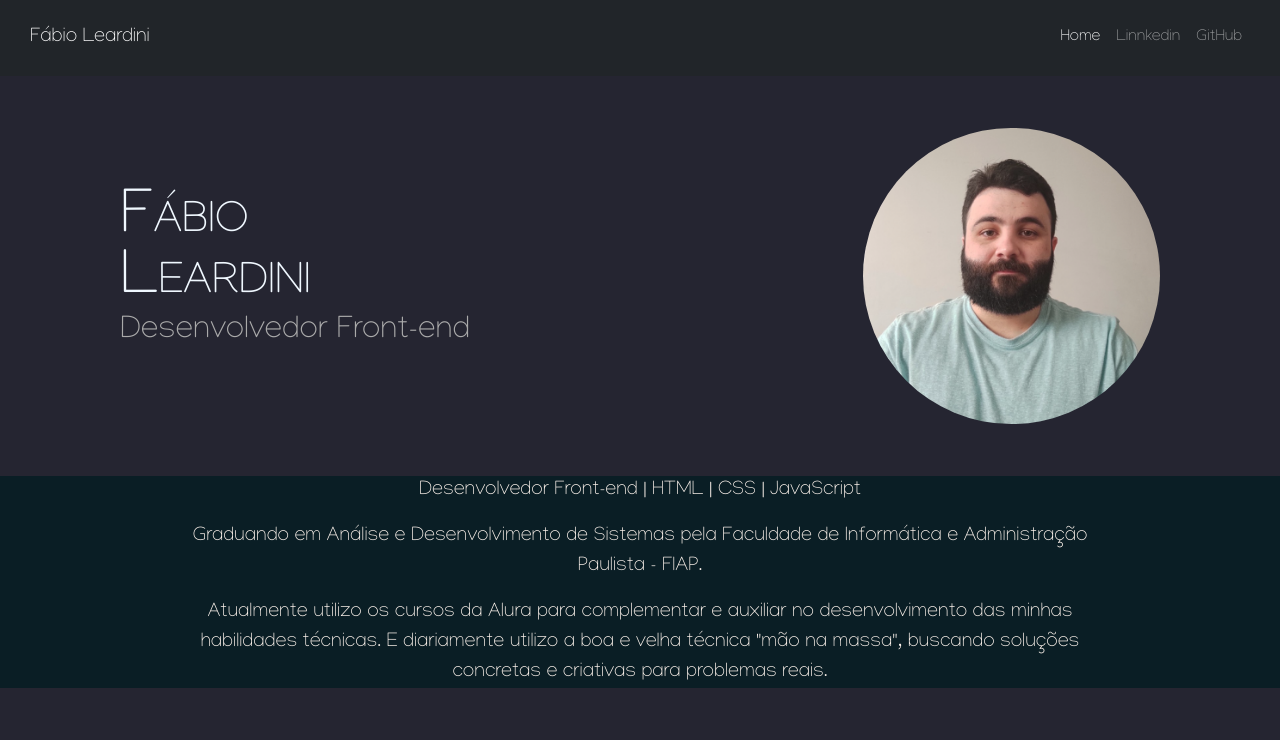
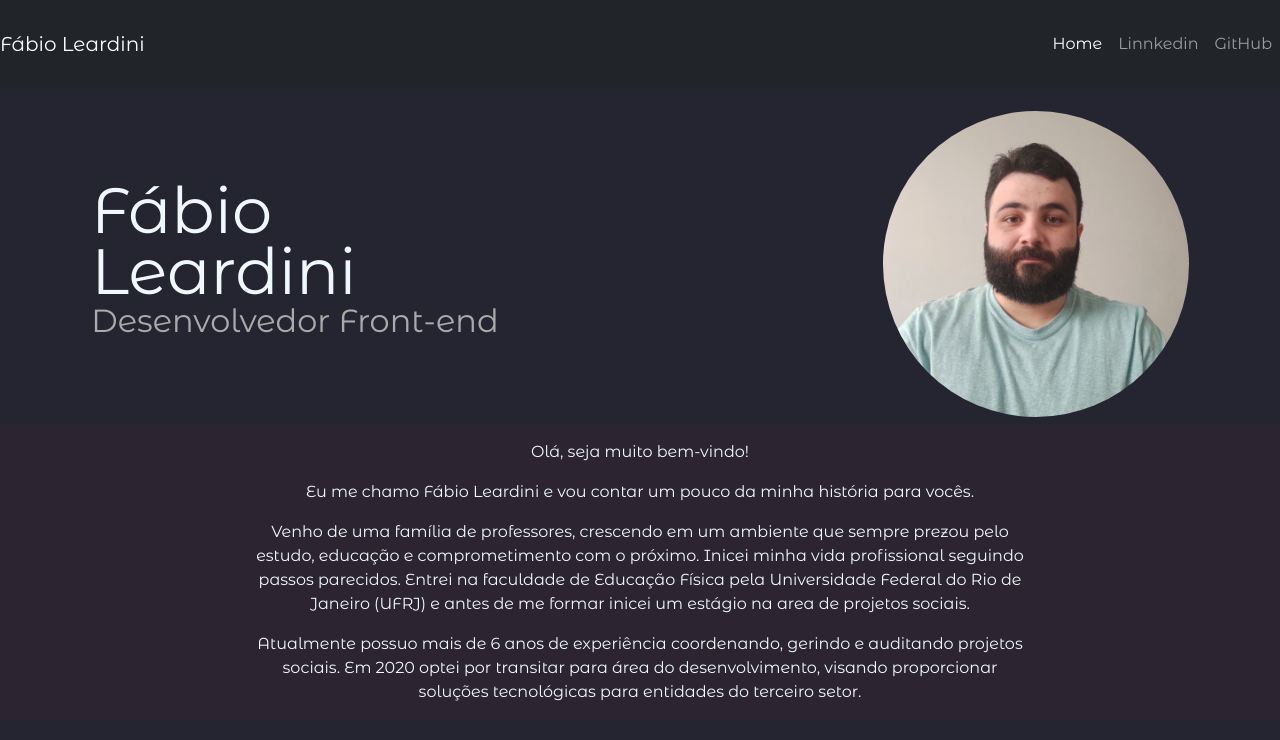
Before and after one commit to leardinifabio/Personal-Page, a plain HTML site: page index.html in a window 1280 px wide. Drawn offline with nearby package versions, Linux system fonts and the light colour scheme.

Commit message:
:construction: add sobre

```diff
--- a/css/styles.css
+++ b/css/styles.css
@@ -1,10 +1,14 @@
+* {
+    box-sizing: border-box;
+}
+
 body {
     background-color: #252531;
-    font-family: 'Manjari', sans-serif;
+    font-family: 'Montserrat Alternates', sans-serif;
 }
 
 .container-fluid {
-    padding: 10px 30px 10px 30px;
+    padding: 1rem 0;
     justify-content: center;
     align-items: center;
 }
@@ -30,6 +34,7 @@ navbar-toggler-icon {
     flex-direction: row;
     justify-content: center;
     align-items: center;
+    margin: 0 2rem;
     height: 40vh;
 }
 
@@ -58,7 +63,6 @@ h1 {
     line-height: 3.8rem;
     font-size: 4rem;
     display: inline;
-    font-variant: small-caps;
     text-align: justify;
     text-justify: auto;
 }
@@ -69,8 +73,9 @@ h2 {
 
 #containerhead {
     display: flex;
+    flex-direction: column;
     min-height: 400px;
-    width: 90%;
+    width: 100%;
     height: 90%;
 }
 
@@ -82,17 +87,17 @@ h2 {
 }
 
 .post-main {
-    background-color: rgb(10, 30, 37);
-    color: seashell;
+    background-color: #2C2531;
+    color: aliceblue;
+    width: 100%;
 }
 
-.post-main p {
-    margin-left: 15%;
-    margin-right: 15%;
-    font-size: 20px;
+.post-sobre {
+    margin: 1rem auto;
+    font-size: 1rem;
     display: block;
     text-align: center;
-    text-justify: auto;
+    width: 60%;
 }
 
 @media screen and (max-width: 540px) {
--- a/index.html
+++ b/index.html
@@ -12,6 +12,11 @@
   <!-- Referecia do arquivo CSS -->
   <link rel="stylesheet" href="css/styles.css">
   <link rel="stylesheet" href="https://fonts.googleapis.com/css2?family=Manjari:wght@100&display=swap">
+  <!-- Importação de Fontes -->
+  <link rel="preconnect" href="https://fonts.googleapis.com">
+  <link rel="preconnect" href="https://fonts.gstatic.com" crossorigin>
+  <link href="https://fonts.googleapis.com/css2?family=Montserrat+Alternates:wght@100;200;400&display=swap"
+    rel="stylesheet">
   <title>Fabio Leardini</title>
 </head>
 
@@ -34,30 +39,33 @@
       </div>
     </nav>
   </header>
-  <header class="container-fluid" id="containerhead">
+  <main class="container-fluid" id="containerhead">
     <div class="container-top">
       <div class="title-head">
         <h1>Fábio<br>Leardini</h1>
         <h2>Desenvolvedor Front-end</h2>
       </div>
       <div class="img-destaque-head">
-        <img src="/Images/fabio_leardini.png" width="50%" height="50%">
+        <img src="./images/fabio_leardini.png" width="50%" height="50%">
+      </div>
+    </div>
+    <div class="post-main">
+      <div class="post-sobre">
+        <p>Olá, seja muito bem-vindo!</p>
+        <p>Eu me chamo Fábio Leardini e vou contar um pouco da minha história para vocês.</p>
+        <p>Venho de uma família de professores, crescendo em um ambiente que sempre prezou pelo estudo, educação e
+          comprometimento com o próximo. Inicei minha vida profissional seguindo passos parecidos. Entrei na faculdade
+          de Educação Física pela Universidade Federal do Rio de Janeiro (UFRJ) e
+          antes de me formar inicei um estágio na area de projetos sociais.
+        </p>
+        <p>Atualmente possuo mais de 6 anos de experiência coordenando, gerindo e auditando projetos sociais.
+          Em 2020 optei por transitar para área do desenvolvimento, visando proporcionar soluções tecnológicas para
+          entidades do terceiro setor.</p>
       </div>
 
+    </div>
+  </main>
 
-    </div>
-  </header>
-  <div class="post-main">
-    <p>Desenvolvedor Front-end | HTML | CSS | JavaScript</p>
-    <p>Graduando em Análise e Desenvolvimento de Sistemas pela Faculdade de Informática e Administração Paulista -
-      FIAP.
-    </p>
-    <p>Atualmente utilizo os cursos da Alura para complementar e auxiliar no desenvolvimento das minhas habilidades
-      técnicas.
-      E diariamente utilizo a boa e velha técnica "mão na massa", buscando soluções concretas e criativas para
-      problemas
-      reais.</p>
-  </div>
 
 
 
```
